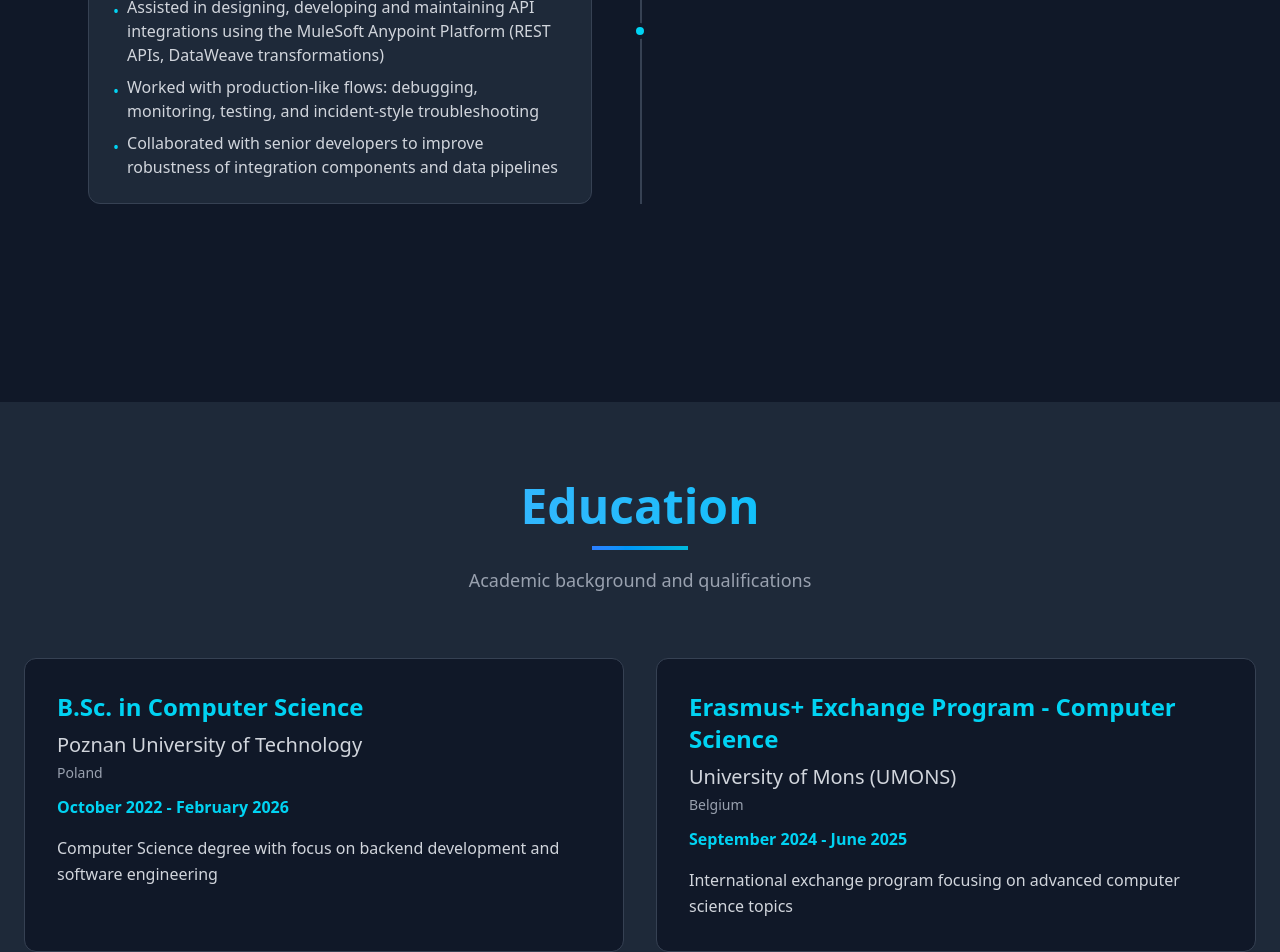
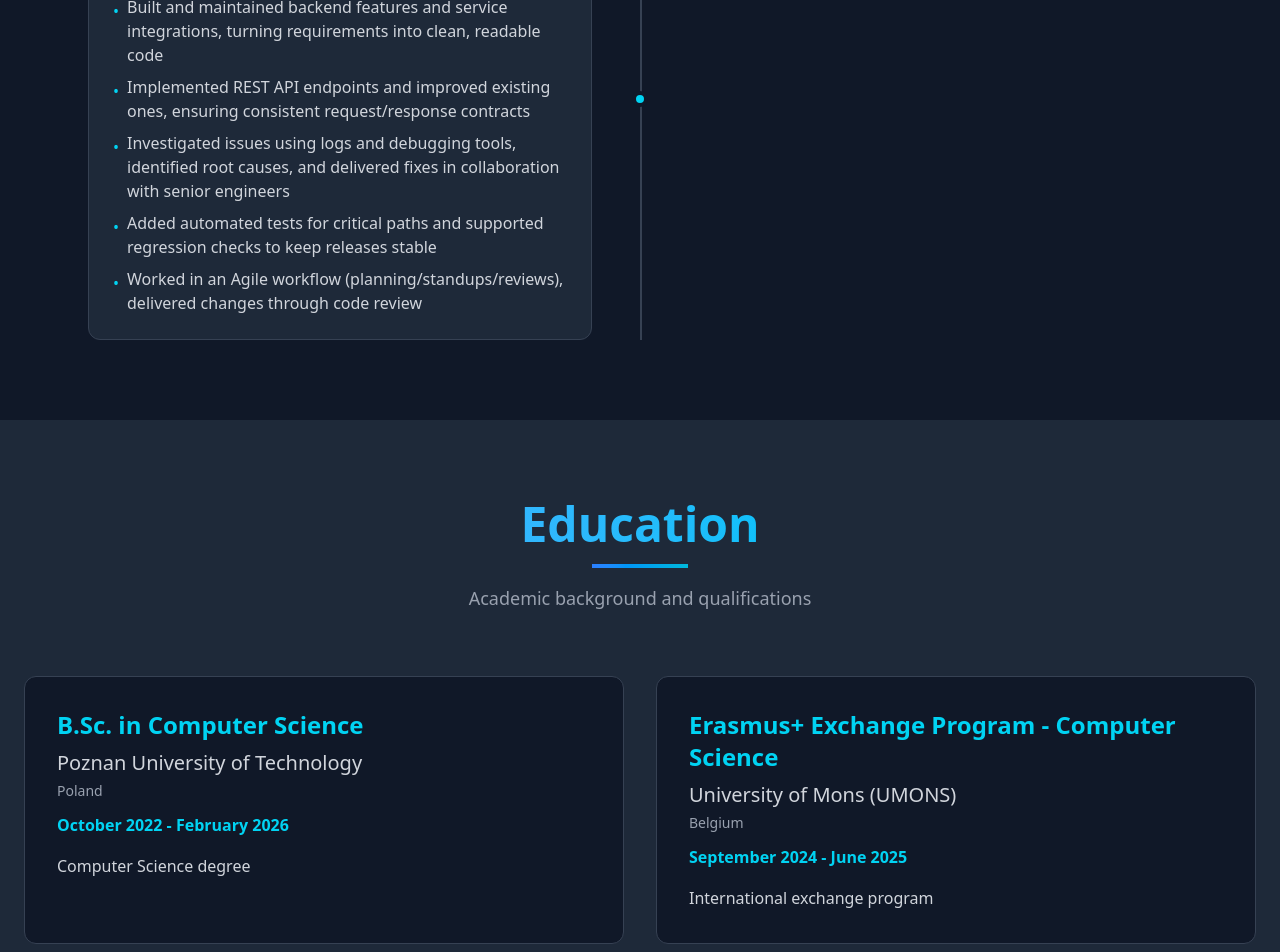
Before and after one commit to MarkOmelyanenko/portfolio-page, a React app: page / in a window 1280 px wide. Shown: the part 2920-3872 px from the top of the page. Built offline with nearby package versions, Linux system fonts and the light colour scheme; the HTML template or start-up script is replaced by a standard one.

Commit message:
add project, edit work exp, edit education

```diff
--- a/src/ProjectsLanding.jsx
+++ b/src/ProjectsLanding.jsx
@@ -6,60 +6,46 @@ import ProjectModal from "./components/ProjectModal";
 
 const projectGroups = [
   {
-    title: "Quant Data Projects",
+    title: "Full-Stack Web Applications",
     projects: [
       {
-        title: "Order Book Imbalance Signal - Python",
-        image: null,
+        title: "Crypto Exchange Simulator",
+        image: "/portfolio-page/projects/cryptoapp.png",
         github:
-          "https://github.com/MarkOmelyanenko/python-order-book-imbalance-signal",
+          "https://github.com/MarkOmelyanenko/crypto-exchange-platfrom",
+        demo: "https://broker-shades-confidential-veteran.trycloudflare.com/",
         description:
-          "A Python project for analyzing Limit Order Book data, calculating Bid/Ask imbalance, generating trading signals, and observing correlations with price changes.",
+          "Full-stack cryptocurrency exchange simulation platform. Simulates buying/selling of cryptocurrencies with portfolio tracking and detailed transaction history.",
         features: [
-          "Implemented LOB analysis pipeline (CSV loading and mock LOB generation)",
-          "Computed imbalance metrics: volume, price-weighted, and order-flow",
-          "Generated buy/sell/neutral signals (threshold, smoothed, momentum, combined)",
-          "Evaluated signals via multi-horizon correlation and forward-return stats",
-          "Exported results to CSV and produced visual diagnostics",
+          "Built a full-stack exchange simulator: JWT auth, wallet balances (USDT deposits with a rolling 24h limit), and an asset catalog with live pricing and 24h change",
+          "Implemented spot trading: market BUY/SELL at live prices; persisted trades and a unified transaction history",
+          "Delivered real-time UX via Server-Sent Events (SSE) for live price streaming; integrated external market data sources (WhiteBIT) with caching and scheduled price updates",
+          "Improved reliability: Redis-backed per-user rate limiting (orders/deposits), health monitoring via Actuator + custom system health endpoint, and Swagger/OpenAPI documentation",
         ],
-        technologies: ["Python", "Pandas", "NumPy", "Matplotlib"],
+        technologies: [
+          "Java 21",
+          "Spring Boot",
+          "Spring Security",
+          "Spring Data",
+          "React",
+          "PostgreSQL",
+          "Server-Sent Events",
+          "WhiteBIT API",
+          "Redis",
+          "Kafka",
+          "Docker",
+          "Docker Compose",
+          "Jenkins",
+          "AWS",
+          "Swagger",
+          "OpenAPI",
+          "HTML",
+          "CSS",
+          "JavaScript",
+        ],
       },
       {
-        title: "Mean Reversion Backtester - Python",
-        image: null,
-        github:
-          "https://github.com/MarkOmelyanenko/python-mean-reversion-backtester",
-        description:
-          "A comprehensive Python backtester for mean-reversion trading strategies with realistic transaction costs and out-of-sample validation.",
-        features: [
-          "Implemented z-score mean-reversion strategy with configurable lookback",
-          "Built realistic backtest with no look-ahead bias and transaction costs",
-          "Performed grid search on train data and out-of-sample validation",
-          "Generated equity/drawdown plots and key metrics (CAGR, Sharpe, MDD)",
-        ],
-        technologies: ["Python", "Pandas", "NumPy", "Matplotlib", "yfinance"],
-      },
-      {
-        title: "Tick Data Analysis - kdb+/q",
-        image: null,
-        github: "https://github.com/MarkOmelyanenko/kdb-q-tick-data-analysis",
-        description:
-          "A kdb+/q project for generating synthetic tick data and performing financial analytics including VWAP calculations and time-bar aggregations.",
-        features: [
-          "Generated 1.5M synthetic tick records (AAPL/MSFT/GOOG/AMZN)",
-          "Implemented core analytics: VWAP (per symbol and overall)",
-          "Created 1-minute bars (OHLC, VWAP, volume, trade count)",
-          "Demonstrated practical q patterns including select vs exec",
-        ],
-        technologies: ["kdb+/q"],
-      },
-    ],
-  },
-  {
-    title: "Full-Stack (Spring Boot + React + DB)",
-    projects: [
-      {
-        title: "Movie reviews and trailers - Spring Boot & React & MongoDB",
+        title: "Movie reviews and trailers",
         image: "/portfolio-page/projects/movies.png",
         githubFrontend: "https://github.com/MarkOmelyanenko/movies-frontend",
         githubBackend: "https://github.com/MarkOmelyanenko/movies-backend",
@@ -73,27 +59,26 @@ const projectGroups = [
         ],
         technologies: ["Spring Boot", "React", "MongoDB", "Java"],
       },
+    ],
+  },
+  {
+    title: "React Projects",
+    projects: [
       {
-        title: "CryptoApp - Spring Boot & React & PostgreSQL",
-        image: "/portfolio-page/projects/cryptoapp.png",
-        githubFrontend:
-          "https://github.com/MarkOmelyanenko/crypto-app-frontend",
-        githubBackend: "https://github.com/MarkOmelyanenko/crypto-app-backend",
-        demo: null,
-        description:
-          "Real-time cryptocurrency trading simulation platform with WebSocket integration.",
-        features: [
-          "Implemented real-time price updates using Binance API and WebSocket",
-          "Simulated buying/selling of cryptocurrencies with portfolio tracking",
-          "Provided detailed transaction history and performance overview",
-        ],
-        technologies: [
-          "Spring Boot",
-          "React",
-          "PostgreSQL",
-          "WebSockets",
-          "Binance API",
-        ],
+        title: "Color Picker App",
+        image: "/portfolio-page/projects/color.png",
+        github:
+          "https://github.com/MarkOmelyanenko/portfolio-page/tree/main/public/projects/React/color-picker-app",
+        demo: "/portfolio-page/projects/React/color-picker-app/index.html",
+        technologies: ["React", "JavaScript", "CSS"],
+      },
+      {
+        title: "To Do List App",
+        image: "/portfolio-page/projects/todo.png",
+        github:
+          "https://github.com/MarkOmelyanenko/portfolio-page/tree/main/public/projects/React/color-picker-app",
+        demo: "/portfolio-page/projects/React/to-do-app/index.html",
+        technologies: ["React", "JavaScript", "CSS"],
       },
     ],
   },
@@ -101,7 +86,7 @@ const projectGroups = [
     title: "Telegram Bots",
     projects: [
       {
-        title: "Crypto Telegram Bot - Java",
+        title: "Crypto Telegram Bot",
         image: null,
         github: "https://github.com/MarkOmelyanenko/CryptoCreepTelegramBot",
         demo: null,
@@ -136,7 +121,7 @@ const projectGroups = [
         technologies: ["HTML", "CSS", "JavaScript"],
       },
       {
-        title: "Films Landing - Bootstrap",
+        title: "Films Landing",
         image: "/portfolio-page/projects/filmslanding.png",
         github:
           "https://github.com/MarkOmelyanenko/portfolio-page/tree/main/public/projects/HTML%26CSS/films-pages",
@@ -191,27 +176,6 @@ const projectGroups = [
     ],
   },
   {
-    title: "React Projects",
-    projects: [
-      {
-        title: "Color Picker App",
-        image: "/portfolio-page/projects/color.png",
-        github:
-          "https://github.com/MarkOmelyanenko/portfolio-page/tree/main/public/projects/React/color-picker-app",
-        demo: "/portfolio-page/projects/React/color-picker-app/index.html",
-        technologies: ["React", "JavaScript", "CSS"],
-      },
-      {
-        title: "To Do List App",
-        image: "/portfolio-page/projects/todo.png",
-        github:
-          "https://github.com/MarkOmelyanenko/portfolio-page/tree/main/public/projects/React/color-picker-app",
-        demo: "/portfolio-page/projects/React/to-do-app/index.html",
-        technologies: ["React", "JavaScript", "CSS"],
-      },
-    ],
-  },
-  {
     title: "AI Projects",
     projects: [
       {
@@ -249,6 +213,56 @@ const projectGroups = [
           "ResNet50",
           "ViT",
         ],
+      },
+    ],
+  },
+  {
+    title: "Quant Data Projects",
+    projects: [
+      {
+        title: "Order Book Imbalance Signal - Python",
+        image: null,
+        github:
+          "https://github.com/MarkOmelyanenko/python-order-book-imbalance-signal",
+        description:
+          "A Python project for analyzing Limit Order Book data, calculating Bid/Ask imbalance, generating trading signals, and observing correlations with price changes.",
+        features: [
+          "Implemented LOB analysis pipeline (CSV loading and mock LOB generation)",
+          "Computed imbalance metrics: volume, price-weighted, and order-flow",
+          "Generated buy/sell/neutral signals (threshold, smoothed, momentum, combined)",
+          "Evaluated signals via multi-horizon correlation and forward-return stats",
+          "Exported results to CSV and produced visual diagnostics",
+        ],
+        technologies: ["Python", "Pandas", "NumPy", "Matplotlib"],
+      },
+      {
+        title: "Mean Reversion Backtester - Python",
+        image: null,
+        github:
+          "https://github.com/MarkOmelyanenko/python-mean-reversion-backtester",
+        description:
+          "A comprehensive Python backtester for mean-reversion trading strategies with realistic transaction costs and out-of-sample validation.",
+        features: [
+          "Implemented z-score mean-reversion strategy with configurable lookback",
+          "Built realistic backtest with no look-ahead bias and transaction costs",
+          "Performed grid search on train data and out-of-sample validation",
+          "Generated equity/drawdown plots and key metrics (CAGR, Sharpe, MDD)",
+        ],
+        technologies: ["Python", "Pandas", "NumPy", "Matplotlib", "yfinance"],
+      },
+      {
+        title: "Tick Data Analysis - kdb+/q",
+        image: null,
+        github: "https://github.com/MarkOmelyanenko/kdb-q-tick-data-analysis",
+        description:
+          "A kdb+/q project for generating synthetic tick data and performing financial analytics including VWAP calculations and time-bar aggregations.",
+        features: [
+          "Generated 1.5M synthetic tick records (AAPL/MSFT/GOOG/AMZN)",
+          "Implemented core analytics: VWAP (per symbol and overall)",
+          "Created 1-minute bars (OHLC, VWAP, volume, trade count)",
+          "Demonstrated practical q patterns including select vs exec",
+        ],
+        technologies: ["kdb+/q"],
       },
     ],
   },
--- a/src/components/Education.jsx
+++ b/src/components/Education.jsx
@@ -7,14 +7,14 @@ const education = [
     institution: "Poznan University of Technology",
     location: "Poland",
     period: "October 2022 - February 2026",
-    description: "Computer Science degree with focus on backend development and software engineering",
+    description: "Computer Science degree",
   },
   {
     degree: "Erasmus+ Exchange Program - Computer Science",
     institution: "University of Mons (UMONS)",
     location: "Belgium",
     period: "September 2024 - June 2025",
-    description: "International exchange program focusing on advanced computer science topics",
+    description: "International exchange program ",
   },
 ];
 
--- a/src/components/Experience.jsx
+++ b/src/components/Experience.jsx
@@ -3,14 +3,16 @@ import { motion } from "framer-motion";
 
 const experiences = [
   {
-    title: "Junior MuleSoft Developer",
+    title: "Junior Software Engineer",
     company: "SynergySoft",
     location: "Remote",
     period: "May 2025 – August 2025",
     description: [
-      "Assisted in designing, developing and maintaining API integrations using the MuleSoft Anypoint Platform (REST APIs, DataWeave transformations)",
-      "Worked with production-like flows: debugging, monitoring, testing, and incident-style troubleshooting",
-      "Collaborated with senior developers to improve robustness of integration components and data pipelines",
+      "Built and maintained backend features and service integrations, turning requirements into clean, readable code",
+      "Implemented REST API endpoints and improved existing ones, ensuring consistent request/response contracts",
+      "Investigated issues using logs and debugging tools, identified root causes, and delivered fixes in collaboration with senior engineers",
+      "Added automated tests for critical paths and supported regression checks to keep releases stable",
+      "Worked in an Agile workflow (planning/standups/reviews), delivered changes through code review",
     ],
   },
 ];
--- a/src/components/Skills.jsx
+++ b/src/components/Skills.jsx
@@ -7,7 +7,6 @@ const skillCategories = [
     skills: [
       "React",
       "JavaScript",
-      "TypeScript",
       "HTML/CSS",
       "Tailwind CSS",
       "Bootstrap",
```
Also changed, not shown: public/projects/cryptoapp.png.
